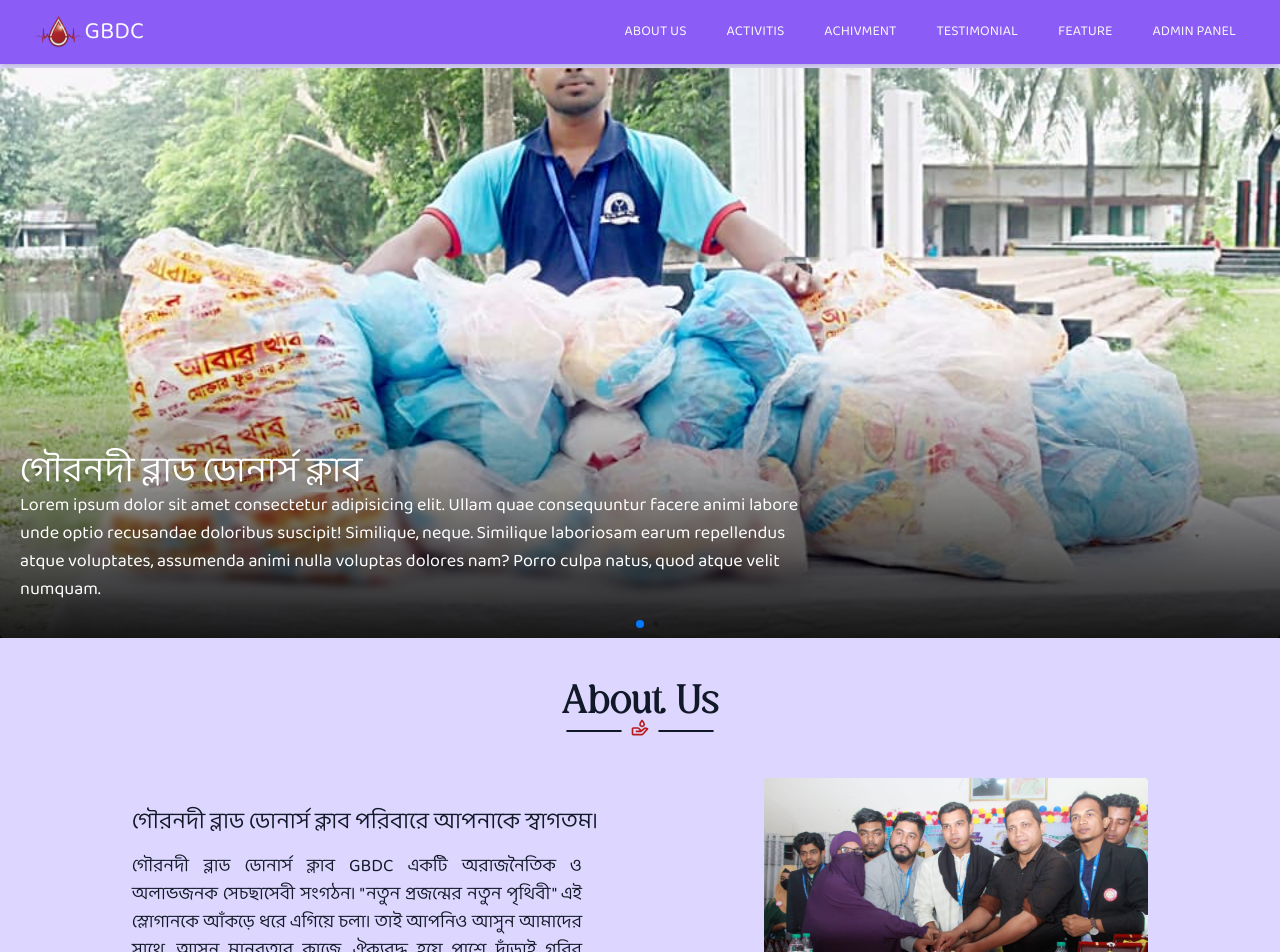
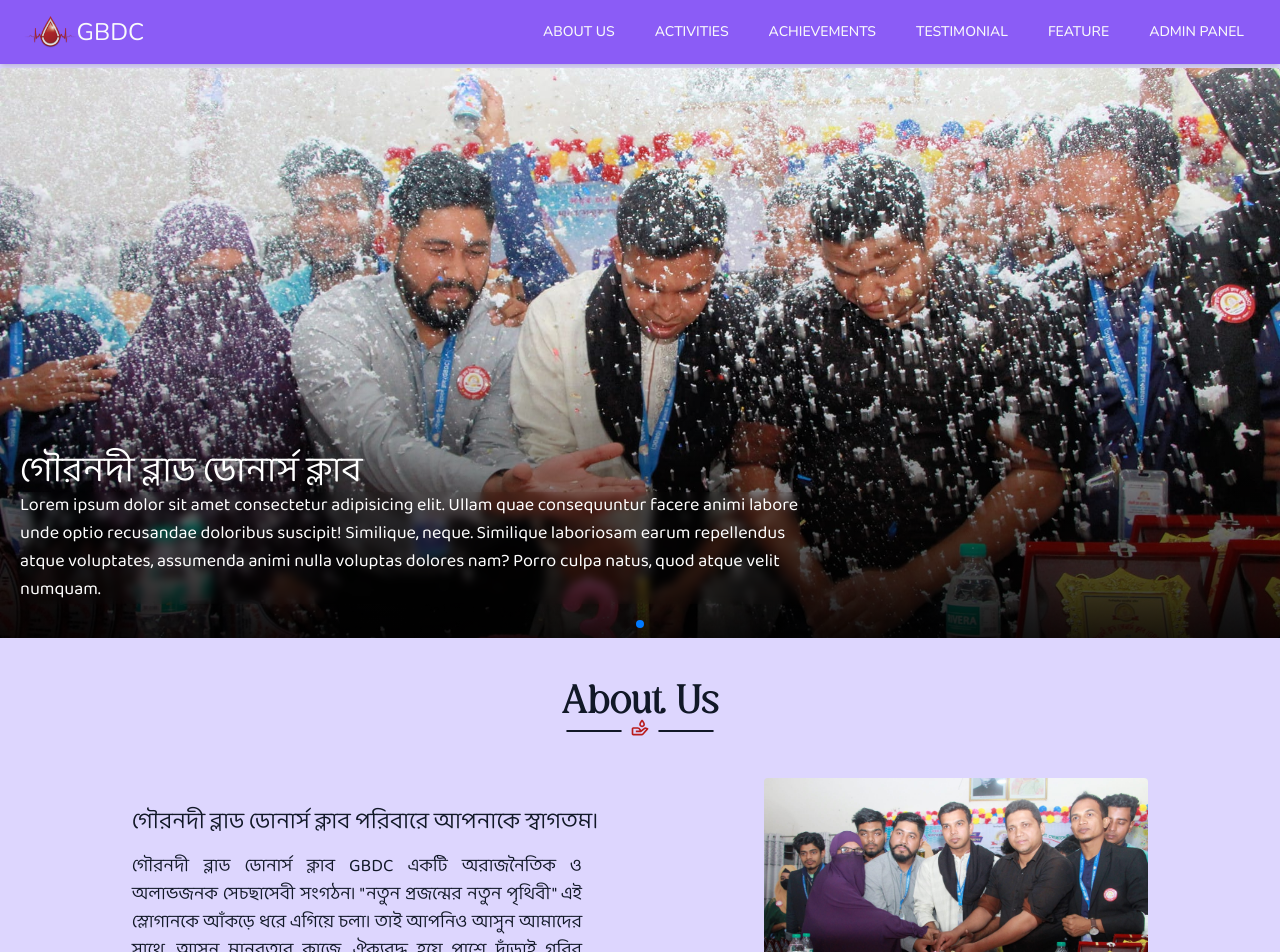
Before and after one commit to AariyanApu/gbdc, a Next.js app in the folder client/: page / in a window 1280 px wide. Shown: the top 952 px of the page. Built offline with nearby package versions, Linux system fonts and the light colour scheme.

Commit message:
added animation to about

```diff
--- /dev/null
+++ b/client/src/components/CustomTexts.jsx
@@ -0,0 +1,28 @@
+'use client';
+
+import { motion } from 'framer-motion';
+import { titleFont } from '@/utils/fonts';
+import { textContainer, textContainer2, textVariant2 } from '@/utils/motion';
+
+export const TypingTitle = ({ title }) => (
+  <motion.p
+    variants={textContainer}
+    className={`text-center text-5xl font-extrabold ${titleFont.className}`}
+  >
+    {Array.from(title).map((letter, index) => (
+      <motion.span variants={textVariant2} key={index}>
+        {letter === ' ' ? '\u00A0' : letter}
+      </motion.span>
+    ))}
+  </motion.p>
+);
+
+export const TypingText = ({ title, textStyles }) => (
+  <motion.p variants={textContainer2} className={` ${textStyles}`}>
+    {Array.from(title).map((letter, index) => (
+      <motion.span variants={textVariant2} key={index}>
+        {letter === ' ' ? '\u00A0' : letter}
+      </motion.span>
+    ))}
+  </motion.p>
+);
--- a/client/src/components/NavBar.jsx
+++ b/client/src/components/NavBar.jsx
@@ -1,13 +1,16 @@
 'use client';
 
+import { regularFont } from '@/utils/fonts';
+import { staggerContainer, textContainer, textVariant2 } from '@/utils/motion';
 import { Disclosure } from '@headlessui/react';
 import { Bars3Icon, XMarkIcon } from '@heroicons/react/24/outline';
+import { motion } from 'framer-motion';
 import Image from 'next/image';
 
 const navigation = [
   { name: 'ABOUT US', href: '#', current: false },
-  { name: 'ACTIVITIS', href: '#', current: false },
-  { name: 'ACHIVMENT', href: '#', current: false },
+  { name: 'ACTIVITIES', href: '#', current: false },
+  { name: 'ACHIEVEMENTS', href: '#', current: false },
   { name: 'TESTIMONIAL', href: '#', current: false },
   { name: 'FEATURE', href: '#', current: false },
   { name: 'ADMIN PANEL', href: '#', current: false },
@@ -22,7 +25,13 @@ export default function NavBar() {
     <Disclosure as="nav" className="bg-violet-500 shadow-md">
       {({ open }) => (
         <>
-          <div className="mx-auto max-w-7xl px-2 sm:px-6 lg:px-8">
+          <motion.div
+            variants={staggerContainer}
+            initial="hidden"
+            whileInView="show"
+            viewport={{ once: false, amount: 0.25 }}
+            className={`lg:px-8" mx-auto max-w-7xl px-2 sm:px-6 ${regularFont.className}`}
+          >
             <div className="relative flex h-16 items-center justify-between">
               {/* Mobile menu button */}
               <div className="absolute inset-y-0 left-0 flex items-center sm:hidden">
@@ -59,10 +68,14 @@ export default function NavBar() {
 
                 {/* Here Nav LINK */}
 
-                <div className="hidden sm:ml-6 sm:block">
+                <motion.div
+                  variants={textContainer}
+                  className="hidden sm:ml-6 sm:block"
+                >
                   <div className="flex space-x-4">
                     {navigation.map((item) => (
-                      <a
+                      <motion.a
+                        variants={textVariant2}
                         key={item.name}
                         href={item.href}
                         className={classNames(
@@ -74,13 +87,13 @@ export default function NavBar() {
                         aria-current={item.current ? 'page' : undefined}
                       >
                         {item.name}
-                      </a>
+                      </motion.a>
                     ))}
                   </div>
-                </div>
+                </motion.div>
               </div>
             </div>
-          </div>
+          </motion.div>
 
           {/* NavLink for Mobile */}
 
--- a/client/src/components/SectionHeading.jsx
+++ b/client/src/components/SectionHeading.jsx
@@ -1,17 +1,22 @@
 'use client';
 
 import { DonateBloodIcon } from '@/utils/icons';
+import { zoomIn } from '@/utils/motion';
+import { motion } from 'framer-motion';
 import DashLIne from './DashLIne';
 
 export default function SectionHeading() {
   return (
-    <div className="mx-auto flex justify-center">
+    <motion.div
+      variants={zoomIn(0.5, 0.7)}
+      className="mx-auto flex justify-center"
+    >
       <DashLIne />
 
       <div className="px-2 text-xl text-red-700 ">
         <DonateBloodIcon />
       </div>
       <DashLIne />
-    </div>
+    </motion.div>
   );
 }
--- a/client/src/sections/About.jsx
+++ b/client/src/sections/About.jsx
@@ -1,32 +1,50 @@
 'use client';
 
+import { groupPhoto } from '@/assets';
+import { TypingText, TypingTitle } from '@/components/CustomTexts';
+import SectionHeading from '@/components/SectionHeading';
+import { fadeIn, staggerContainer } from '@/utils/motion';
+import { motion } from 'framer-motion';
 import Image from 'next/image';
-import { groupPhoto } from '@/assets';
-import SectionHeading from '@/components/SectionHeading';
-import { titleFont } from '@/utils/fonts';
 
 export default function About() {
   return (
-    <div className="mt-8 mb-40 text-gray-900">
-      <div
-        className={`text-center text-5xl font-extrabold ${titleFont.className}`}
-      >
-        About Us
+    <motion.div
+      variants={staggerContainer}
+      initial="hidden"
+      whileInView="show"
+      viewport={{ once: false, amount: 0.25 }}
+      className="mt-8 mb-40 text-gray-900"
+    >
+      <div>
+        <TypingTitle title="About Us" />
       </div>
       <SectionHeading />
       <div className="mt-10 flex flex-col justify-evenly sm:flex-row ">
         <div className=" w-full px-5 sm:w-[500px] sm:px-0">
-          <h1 className="mb-3 text-[23px] sm:mt-7 sm:text-left ">
-            গৌরনদী ব্লাড ডোনার্স ক্লাব পরিবারে আপনাকে স্বাগতম।{' '}
-          </h1>
-          <div className=" text-justify text-lg sm:w-[450px] ">
+          <TypingText
+            title={[
+              'গৌরনদী',
+              ' ব্লাড ',
+              'ডোনার্স ',
+              'ক্লাব',
+              ' পরিবারে',
+              ' আপনাকে',
+              ' স্বাগতম।',
+            ]}
+            textStyles="mb-3 text-[23px] sm:mt-7 sm:text-left"
+          />
+          <motion.div
+            variants={fadeIn('up', 'tween', 1.2, 1)}
+            className=" text-justify text-lg sm:w-[450px] "
+          >
             গৌরনদী ব্লাড ডোনার্স ক্লাব GBDC একটি অরাজনৈতিক ও অলাভজনক সেচছাসেবী
             সংগঠন। "নতুন প্রজন্মের নতুন পৃথিবী" এই স্লোগানকে আঁকড়ে ধরে এগিয়ে
             চলা। তাই আপনিও আসুন আমাদের সাথে, আসুন মানবতার কাজে, ঐক্যবদ্ধ হয়ে
             পাশে দাঁড়াই গরিব দুস্হ-অসহায় অতি দরিদ্র শ্রেণীর মানুষের পাশে।
-          </div>
+          </motion.div>
         </div>
-        <div className="w-96">
+        <motion.div variants={fadeIn('up', 'tween', 1.5, 1)} className="w-96">
           {' '}
           <Image
             src={groupPhoto}
@@ -35,8 +53,8 @@ export default function About() {
             height={800}
             width={800}
           />{' '}
-        </div>
+        </motion.div>
       </div>
-    </div>
+    </motion.div>
   );
 }
--- a/client/src/utils/fonts.js
+++ b/client/src/utils/fonts.js
@@ -4,7 +4,7 @@ import localFont from '@next/font/local';
 
 export const titleFont = localFont({ src: './balivia.ttf' });
 
-export const inter = Nunito({
+export const regularFont = Nunito({
   subsets: ['latin'],
   variable: '--font-inter',
 });
--- a/client/src/utils/motion.js
+++ b/client/src/utils/motion.js
@@ -69,6 +69,15 @@ export const textContainer = {
   show: (i = 1) => ({
     opacity: 1,
     transition: { staggerChildren: 0.1, delayChildren: i * 0.1 },
+  }),
+};
+export const textContainer2 = {
+  hidden: {
+    opacity: 0,
+  },
+  show: (i = 1) => ({
+    opacity: 1,
+    transition: { staggerChildren: 0.1, delayChildren: i * 1 },
   }),
 };
 
```
Also changed, not shown: client/src/assets/banner1.jpg.
